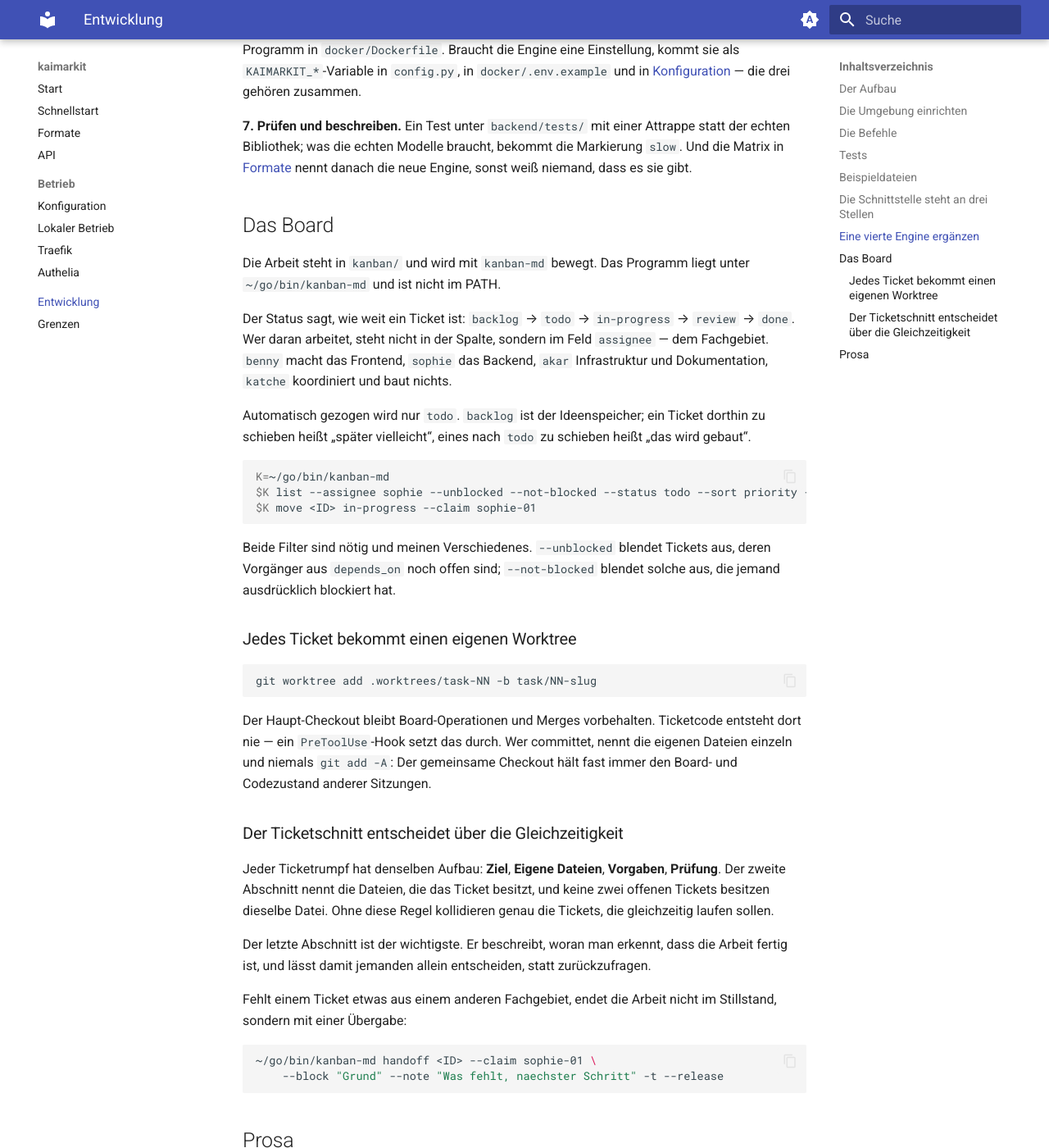
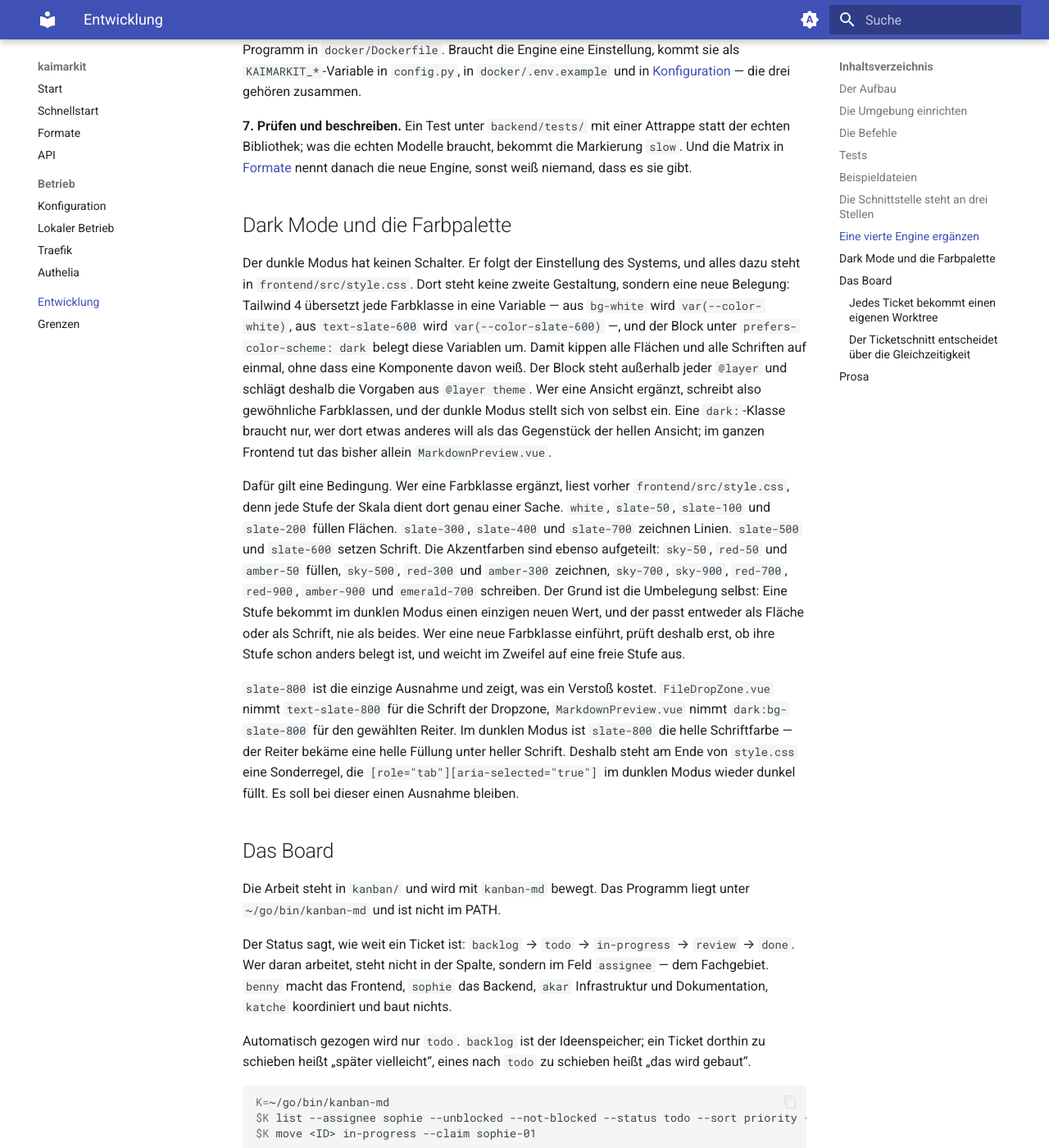
Before and after one commit to 0x2e6b6169/kaimarkit, an MkDocs documentation site: the page built from docs/entwicklung.md, in a window 1280 px wide and 1400 px high, scrolled down 3748 px. Shown: the whole window at 82% size. Built offline with MkDocs 1.6.1 and Material for MkDocs 9.7.7, drawn with Linux system fonts in a browser that asks for light colours; the version menu is left out.

Commit message:
docs: describe dark mode and the colour palette rule
Dark mode has no toggle: prefers-color-scheme in frontend/src/style.css
rebinds the Tailwind colour variables, so plain colour classes flip on
their own. Spell out the condition this rests on -- every scale step
serves exactly one purpose -- plus slate-800 as the single exception.

```diff
--- a/docs/entwicklung.md
+++ b/docs/entwicklung.md
@@ -166,6 +166,40 @@ statt der echten Bibliothek; was die echten Modelle braucht, bekommt die Markier
 `slow`. Und die Matrix in [Formate](formate.md) nennt danach die neue Engine, sonst
 weiß niemand, dass es sie gibt.
 
+## Dark Mode und die Farbpalette
+
+Der dunkle Modus hat keinen Schalter. Er folgt der Einstellung des Systems, und
+alles dazu steht in `frontend/src/style.css`. Dort steht keine zweite Gestaltung,
+sondern eine neue Belegung: Tailwind 4 übersetzt jede Farbklasse in eine Variable —
+aus `bg-white` wird `var(--color-white)`, aus `text-slate-600` wird
+`var(--color-slate-600)` —, und der Block unter `prefers-color-scheme: dark` belegt
+diese Variablen um. Damit kippen alle Flächen und alle Schriften auf einmal, ohne
+dass eine Komponente davon weiß. Der Block steht außerhalb jeder `@layer` und
+schlägt deshalb die Vorgaben aus `@layer theme`. Wer eine Ansicht ergänzt, schreibt
+also gewöhnliche Farbklassen, und der dunkle Modus stellt sich von selbst ein. Eine
+`dark:`-Klasse braucht nur, wer dort etwas anderes will als das Gegenstück der
+hellen Ansicht; im ganzen Frontend tut das bisher allein `MarkdownPreview.vue`.
+
+Dafür gilt eine Bedingung. Wer eine Farbklasse ergänzt, liest vorher
+`frontend/src/style.css`, denn jede Stufe der Skala dient dort genau einer Sache.
+`white`, `slate-50`, `slate-100` und `slate-200` füllen Flächen. `slate-300`,
+`slate-400` und `slate-700` zeichnen Linien. `slate-500` und `slate-600` setzen
+Schrift. Die Akzentfarben sind ebenso aufgeteilt: `sky-50`, `red-50` und `amber-50`
+füllen, `sky-500`, `red-300` und `amber-300` zeichnen, `sky-700`, `sky-900`,
+`red-700`, `red-900`, `amber-900` und `emerald-700` schreiben. Der Grund ist die
+Umbelegung selbst: Eine Stufe bekommt im dunklen Modus einen einzigen neuen Wert,
+und der passt entweder als Fläche oder als Schrift, nie als beides. Wer eine neue
+Farbklasse einführt, prüft deshalb erst, ob ihre Stufe schon anders belegt ist, und
+weicht im Zweifel auf eine freie Stufe aus.
+
+`slate-800` ist die einzige Ausnahme und zeigt, was ein Verstoß kostet.
+`FileDropZone.vue` nimmt `text-slate-800` für die Schrift der Dropzone,
+`MarkdownPreview.vue` nimmt `dark:bg-slate-800` für den gewählten Reiter. Im
+dunklen Modus ist `slate-800` die helle Schriftfarbe — der Reiter bekäme eine helle
+Füllung unter heller Schrift. Deshalb steht am Ende von `style.css` eine Sonderregel,
+die `[role="tab"][aria-selected="true"]` im dunklen Modus wieder dunkel füllt. Es soll bei
+dieser einen Ausnahme bleiben.
+
 ## Das Board
 
 Die Arbeit steht in `kanban/` und wird mit `kanban-md` bewegt. Das Programm liegt
```
